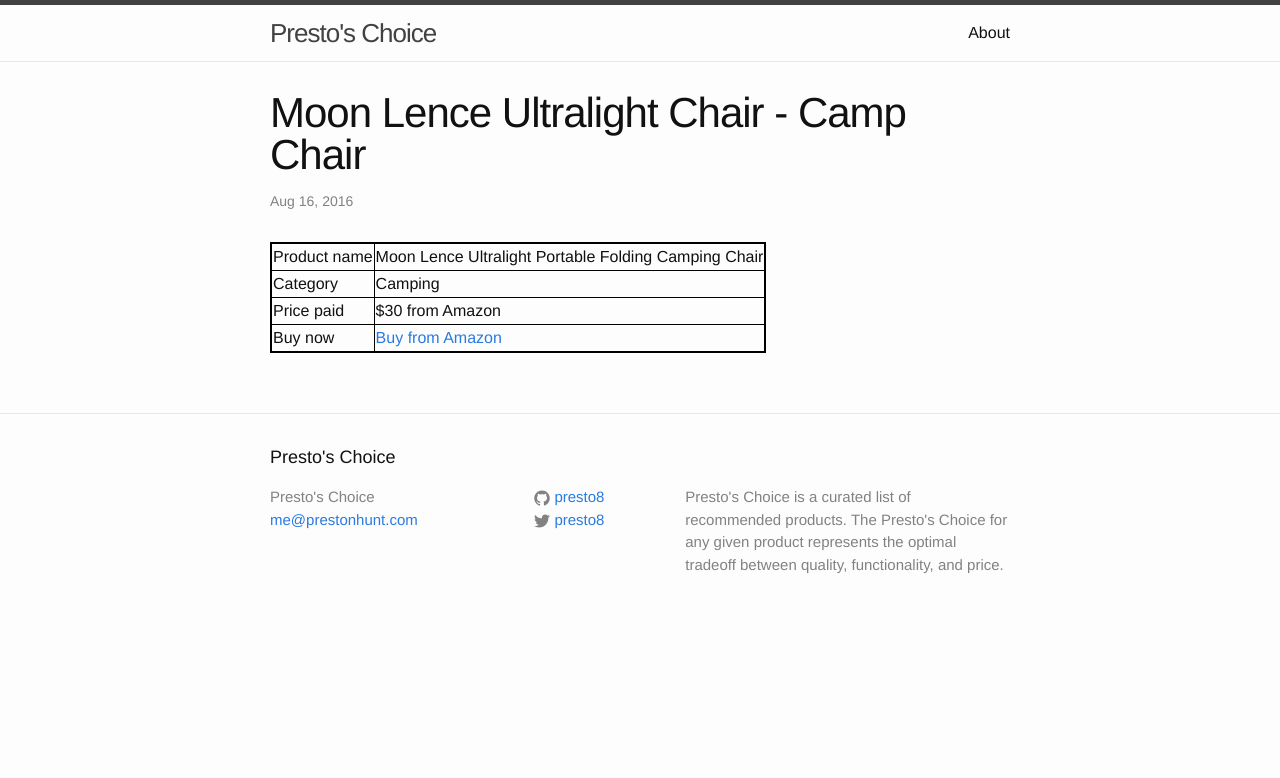
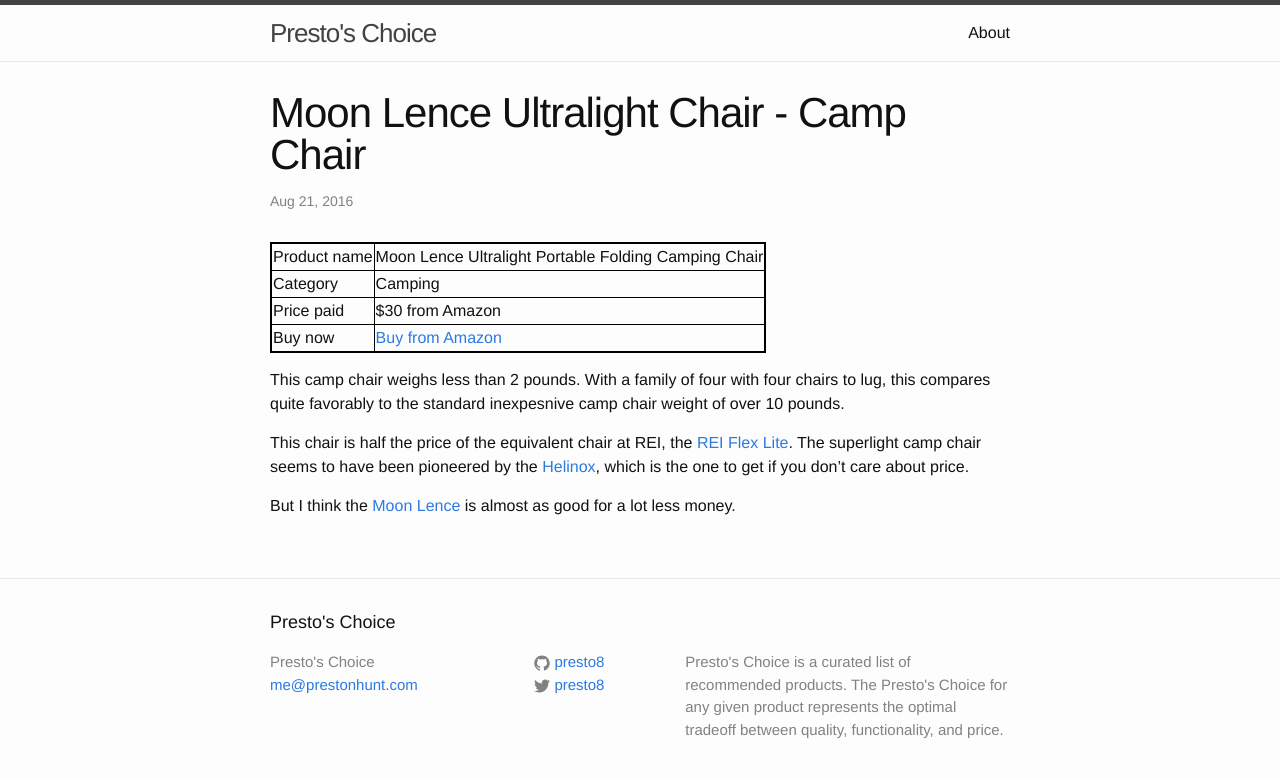
Before and after one commit to presto8/prestoschoice, a Jekyll site: the page built from _posts/2016-08-21-camp-chair.md, in a window 1280 px wide. Shown: the top 778 px of the page. Built offline with Jekyll 4.4.1, drawn with Linux system fonts in a browser that asks for light colours.

Commit message:
camping edits

```diff
--- a/_posts/2016-08-21-camp-chair.md
+++ b/_posts/2016-08-21-camp-chair.md
@@ -1,7 +1,7 @@
 ---
 layout: post
 title:  "Moon Lence Ultralight Chair - Camp Chair"
-date:   2016-08-16
+date:   2016-08-21
 ---
 
 | Product name | Moon Lence Ultralight Portable Folding Camping Chair |
@@ -9,3 +9,15 @@
 | Price paid   | $30 from Amazon                                      |
 | Buy now      | [Buy from Amazon](http://amzn.to/2b9lV6u)            |
 {:.summary}
+
+This camp chair weighs less than 2 pounds. With a family of four with four
+chairs to lug, this compares quite favorably to the standard inexpesnive camp
+chair weight of over 10 pounds.
+
+This chair is half the price of the equivalent chair at REI, the [REI Flex
+Lite](https://www.rei.com/product/877258/rei-flex-lite-chair). The superlight
+camp chair seems to have been pioneered by the
+[Helinox](http://amzn.to/2bGIWtW), which is the one to get if you don't care
+about price.
+
+But I think the [Moon Lence](http://amzn.to/2bbsYd6) is almost as good for a lot less money.
```
Also changed, not shown: _posts/2016-08-24-camp-stove.md (+1 -1 lines).
